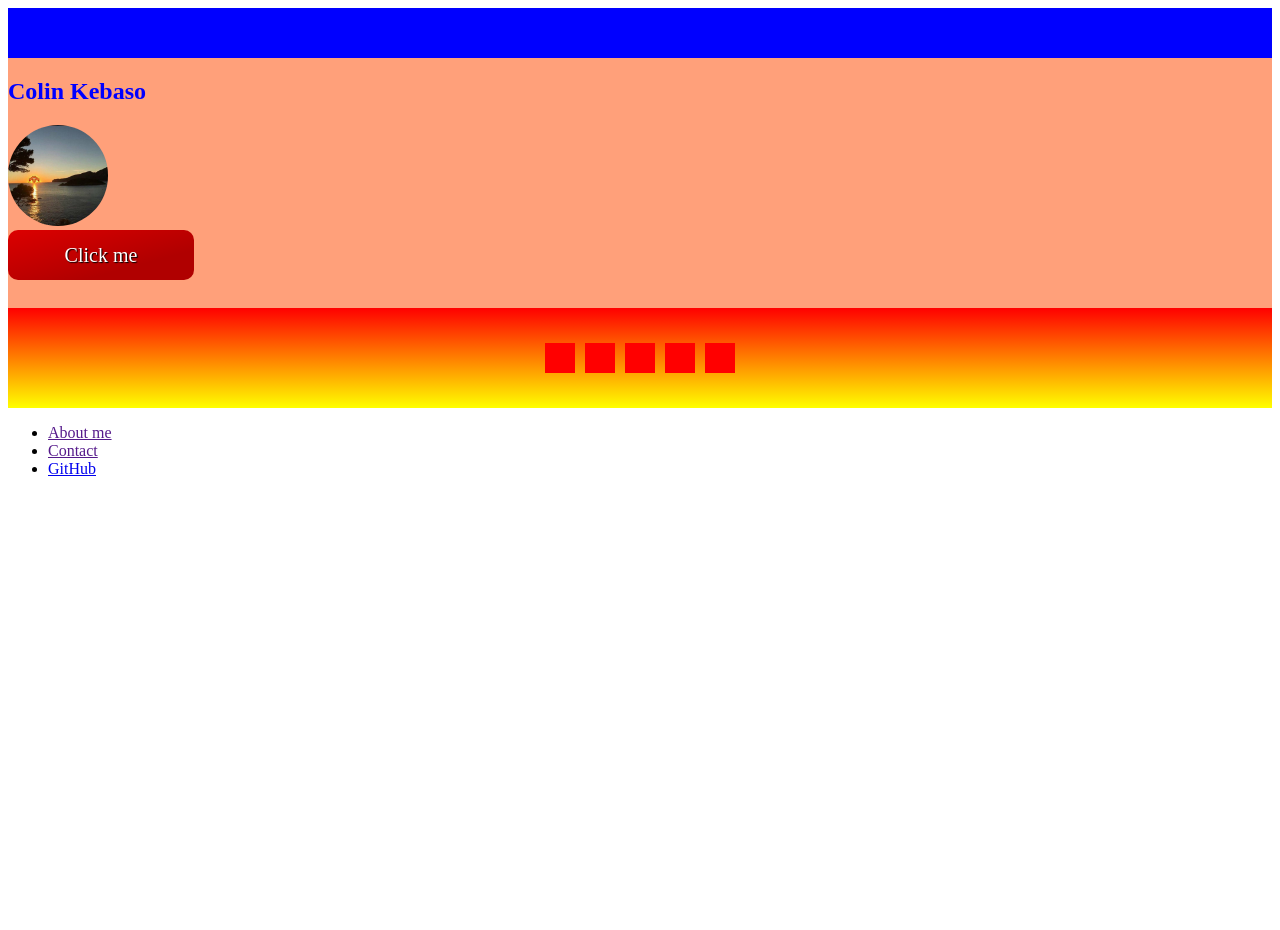
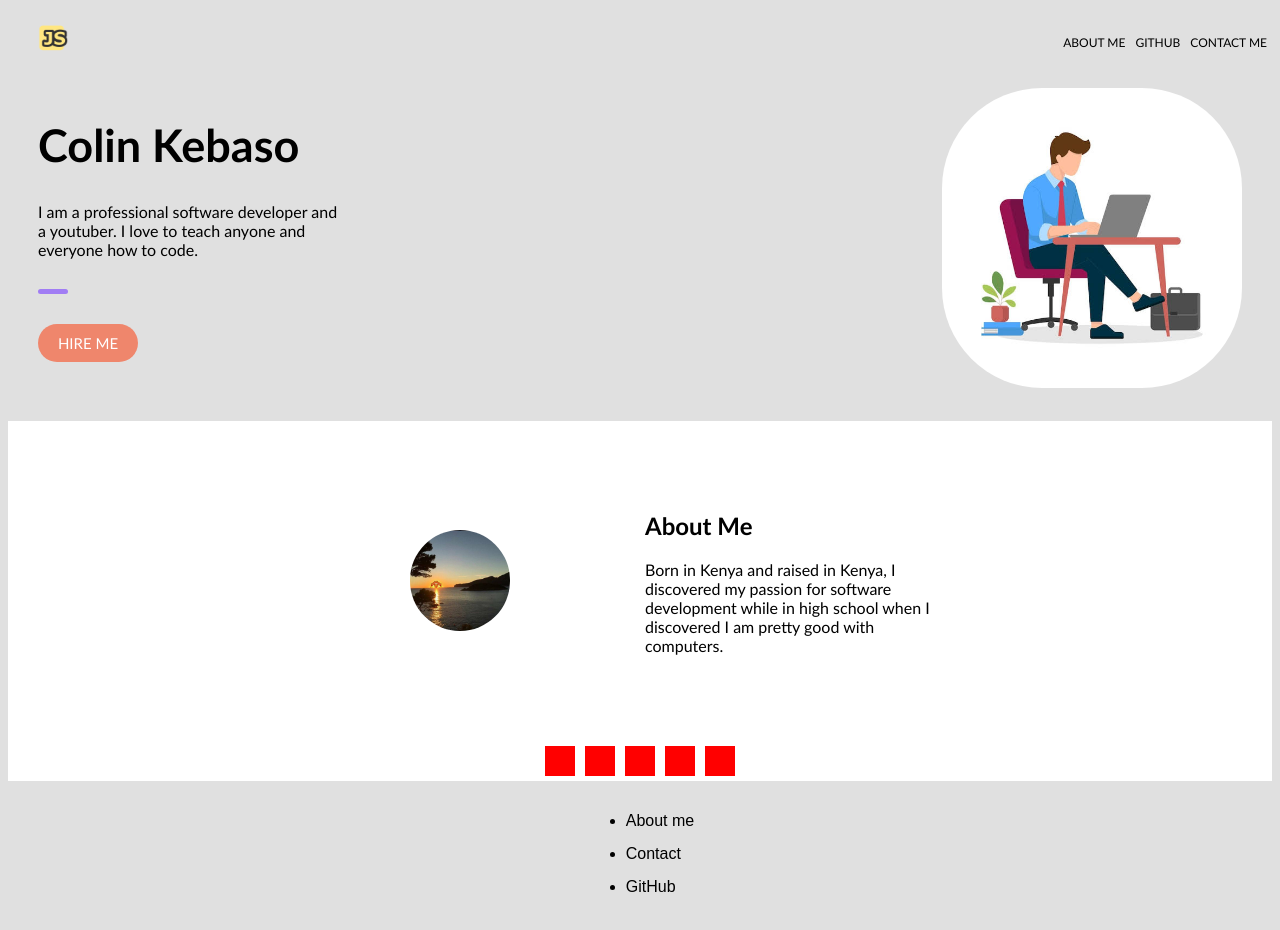
Before and after one commit to Nyam1aka/HTML-PRACTICE, a plain HTML site: page index.html in a window 1280 px wide. Before the commit the page ends 800 px from the top, so only its background shows below. Drawn offline with Linux system fonts and the light colour scheme.

Commit message:
Added logo and hero images, added new file contact.html, added html and styling for the same

```diff
--- a/index.html
+++ b/index.html
@@ -4,31 +4,67 @@
     <link rel="stylesheet" href="style.css">
     <meta charset="UTF-8">
     <meta name="viewport" content="width=device-width, initial-scale=1.0">
-    <title>New HTML</title>
+    <title>Colin Kebaso Portfolio</title>
 </head>
 <body>
-    <header></header>
 
-    <div class="about-me">
-        <h2 id="name">Colin Kebaso</h2>
-        <img class="avatar" src="images\image1.jpg" alt="Colin Kebaso headshot">
-        <div class="button">Click me</div class="button">
+    <nav>
+        <img class= "logo" src="images/javascript-logo.png" alt="A Logo">
+        <ul class="nav-bar">
+            <li><a href="#about-me">About me</a></li>
+            <li><a href="https://github.com/Nyam1aka">GitHub</a></li>
+            <li><a href="pages/contact.html">Contact me</a></li>
+        </ul>
+    </nav>
+
+    <div class="hero">
+
+        <div class="hero-info">
+            <h1 id="name">Colin Kebaso</h1>
+            <p>I am a professional software developer and a youtuber.
+                 I love to teach anyone and everyone how to code.</p>
+            <div class="styled-break"></div>
+            <div class="button">Hire me</div class="button">
+        </div>
+
+        <div>
+            <img class="hero-image" src="images/working-illustration.jpeg" alt="Working Illustration Image">
+        </div>
+
     </div>
 
     <section>
 
+        <div class="about-me">
+            <img class="avatar" src="images\image1.jpg" alt="Colin Kebaso headshot">
+        </div>
+
+        <div class="info">
+            <h2><a name="about-me">About Me</a></h2>
+            <p>Born in Kenya and raised in Kenya, I discovered my passion
+                for software development while in high school when I discovered
+                I am pretty good with computers.
+            </p>
+        </div>
+
+
+    </section>
+
+
+
+    <section>
         <div class="test"></div>
         <div class="test"></div>
         <div class="test"></div>
         <div class="test"></div>
         <div class="test"></div>
+    </section>
 
-    </section>
 
     <footer>
         <ul>
-            <li> <a href="">About me</a></li>
-            <li> <a href="">Contact</a></li>
+            <li> <a href="#about-me">About me</a></li>
+            <li> <a href="pages/contact.html">Contact</a></li>
             <li> <a href="https://github.com/Nyam1aka">GitHub</a></li>
         </ul>
     </footer>
--- a/style.css
+++ b/style.css
@@ -1,65 +1,222 @@
 body{
     display: flex;
     flex-direction: column;
+    font-family: 'Gill Sans', 'Gill Sans MT', Calibri, 'Trebuchet MS', sans-serif;
+    background-color: #e0e0e0;
 }
-header{
-    background-color: blue;
+/* Navigation section */
+nav{
     width: 100%;
     height: 50px;
+    display: flex;
+    justify-content: space-between;
 }
-.about-me{
-    background-color: lightsalmon;
+
+.logo{
+    height: 30px;
+    margin: 15px 30px;
+}
+
+.nav-bar{
+    display: flex;
+    justify-content: flex-end;
+    list-style-type: none;
+    text-transform: uppercase;
+    font-size: 12px;
+}
+
+li {
+    margin: 15px 5px;
+}
+
+/* Hero section */
+.hero{
     width: 100%;
-    height: 250px;
+    display: flex;
+    justify-content: space-between;
+    flex-wrap: wrap;
+}
+.hero-info{
+    margin: 30px;
+    max-width: 300px;
+}
+
+.styled-break{
+    width: 30px;
+    height: 5px;
+    background-color: #a17df4;
+    border-radius: 2.5px;
+    margin: 30px 0;
+}
+#name {
+    font-size: 45px;
+    color: black;
+}
+
+.button{
+    color: rgb(255, 255, 255);
+    background-color: #ef866c;
+    border: 0;
+    padding: 10px 10px;
+    font-size: 15px;
+    width: 80px;
+    text-align: center;
+    border-radius: 20px;
+    text-transform: uppercase;
+    /* background-image: linear-gradient(to top left,
+        rgba(0,0,0,0.2),
+        rgba(0,0,0,0.2) 30%,
+        rgba(0,0,0,0)
+        );
+    box-shadow: inset 2px 2px 3px rgba(255, 255, 255, 0.6),
+        inset -2px, -2px 3px rgba(0,0,0,0.6); */
+
+}
+.button:hover{
+    background-color: #ef744b;
+}
+.button:active {
+    box-shadow: inset -2px -2px 3px rgba(255, 255, 255, 0.6);
+}
+
+.hero-image{
+    height: 300px;
+    width: 300px;
+    margin: 30px;
+    border-radius: 100px;
+}
+
+/* About me section */
+section{
+    width: 100%;
+    background-color: #ffffff;
+    display: flex;
+    justify-content: center;
+    align-items: center;
+    flex-wrap: wrap;
+    padding: 40px 0 0 0;
 }
 
 .avatar{
     width: 100px;
     border-radius: 50px;
-}
-#name {
-    color: blue ;
+    margin: 15px;
 }
 
-.button{
-    border: 0;
-    padding: 0 18px;
-    font-size: 20px;
-    width: 150px;
-    text-align: center;
-    line-height: 2.5;
-    color: rgb(255, 255, 255);
-    text-shadow: 1px 1px 1px #000;
-    background-color: rgba(220, 0, 0, 1);
-    background-image: linear-gradient(to top left,
-        rgba(0,0,0,0.2),
-        rgba(0,0,0,0.2) 30%,
-        rgba(0,0,0,0)
-        );
-    border-radius: 10px;
-    box-shadow: inset 2px 2px 3px rgba(255, 255, 255, 0.6),
-        inset -2px, -2px 3px rgba(0,0,0,0.6);
+.about-me{
+    width: 300px;
+    margin: 5px;
+    display: flex;
+    justify-content: space-evenly;
+}
 
+.info{
+    margin: 30px;
+    max-width: 300px;
 }
-.button:hover{
-    background-color: rgba(255, 0, 0, 1);
+.test {
+    width: 30px;
+    height: 30px;
+    margin: 5px;
+    background-color: red;
 }
-.button:active {
+
+/* Contact me page */
+ .container {
+  display: flex;
+  align-items: center;
+  justify-content: center;
+  flex-direction: column;
+  text-align: center;
+  margin-top: 30px;
+}
+
+.form_area {
+  display: flex;
+  justify-content: center;
+  align-items: center;
+  flex-direction: column;
+  background-color: #EDDCD9;
+  height: auto;
+  width: auto;
+  border: 2px solid #264143;
+  border-radius: 20px;
+  box-shadow: 3px 4px 0px 1px #E99F4C;
+}
+
+.title {
+  color: #264143;
+  font-weight: 900;
+  font-size: 1.5em;
+  margin-top: 20px;
+}
+
+.sub_title {
+  font-weight: 600;
+  margin: 5px 0;
+}
+
+.form_group {
+  display: flex;
+  flex-direction: column;
+  align-items: baseline;
+  margin: 10px;
+}
+
+.input-section{
+    display: flex;
+    margin: 0 8px 0 0;
+    padding-bottom: 10px;
+}
+
+.form_style {
+  outline: none;
+  border: 2px solid #264143;
+  box-shadow: 3px 4px 0px 1px #E99F4C;
+  width: 290px;
+  padding: 12px 10px;
+  border-radius: 4px;
+  font-size: 15px;
+}
+
+.form_style:focus, .btn:focus {
+  transform: translateY(4px);
+  box-shadow: 1px 2px 0px 0px #E99F4C;
+}
+
+.btn {
+  padding: 15px;
+  margin: 25px 0px;
+  width: 290px;
+  font-size: 15px;
+  border-radius: 12px;
+  font-weight: 600;
+  box-shadow: 3px 3px 0px 0px #E99F4C;
+  color: rgb(255, 255, 255);
+  background-color: #ef866c;
+}
+.btn:hover{
+    background-color: #ef744b;
+}
+.btn:active {
     box-shadow: inset -2px -2px 3px rgba(255, 255, 255, 0.6);
 }
 
-section{
-    /* background-color: blue; */
-    width: 100%;
-    height: 100px;
-    background-image: repeating-linear-gradient(red, yellow);
+/* Footer section */
+footer {
+    font-family: Arial, Helvetica, sans-serif;
     display: flex;
     justify-content: center;
-    align-items: center;
 }
-.test{
-    width: 30px;
-    height: 30px;
-    background-color: red;
-    margin: 5px;
+
+a {
+   text-decoration: none;
+   color: black
 }
+a:hover{
+    color: orangered;
+}
+
+a:active{
+    color: purple;
+}
```
Also changed, not shown: pages/contact.html (added, +61 -0 lines), images/javascript-logo.png (added), images/working-illustration.jpeg (added).
